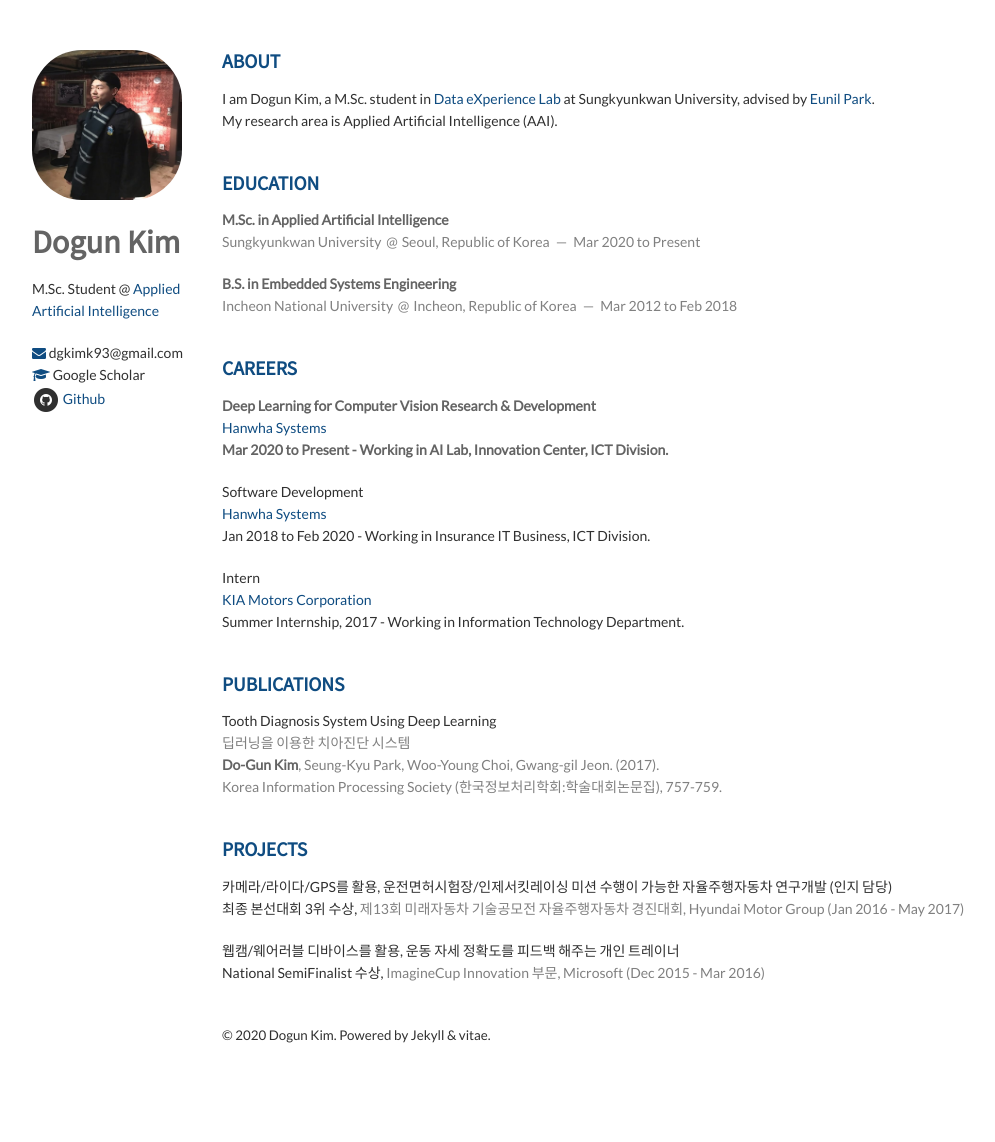
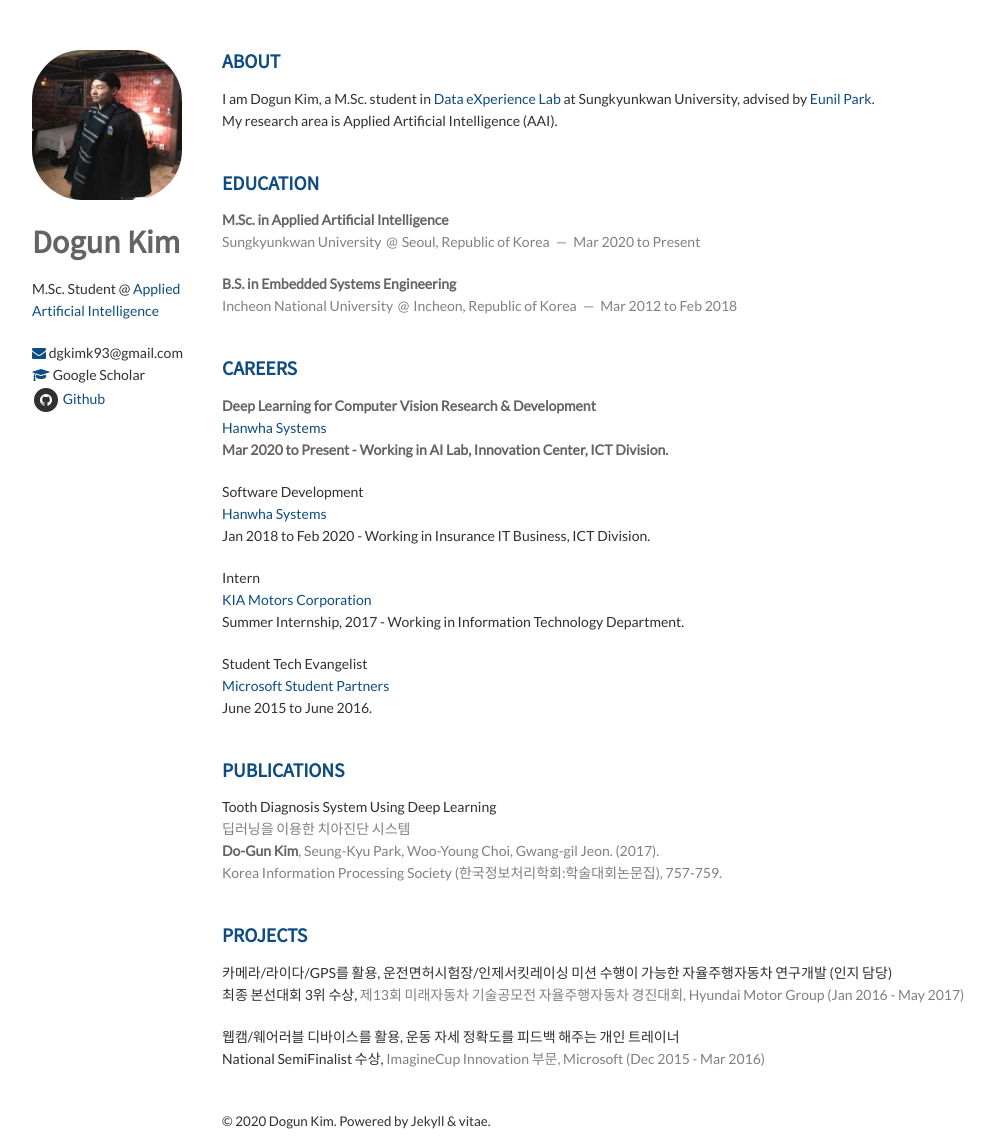
Before and after one commit to K-I-M-J-I-N/K-I-M-J-I-N.github.io, a Jekyll site: the page built from index.html, in a window 1280 px wide. Shown: the whole page, without its empty margins (138-1133 px from the left). Built offline with Jekyll 4.4.1, drawn with Linux system fonts in a browser that asks for light colours; nearby versions of some CDN libraries; the list of posts is cut into pages by our own code; before the commit the page ends 1056 px from its top, so only the background shows below that.

Commit message:
Update careers.html

```diff
--- a/_includes/careers.html
+++ b/_includes/careers.html
@@ -30,4 +30,14 @@
           Summer Internship, 2017 - Working in Information Technology Department.
         </p>
     </article>
+
+    <article>
+        <header>
+            Student Tech Evangelist<br/>
+            <a href="https://www.microsoft.com/ko-kr/">Microsoft Student Partners</a>
+        </header>
+        <p>
+          June 2015 to June 2016.
+        </p>
+    </article>
 </section>
```
